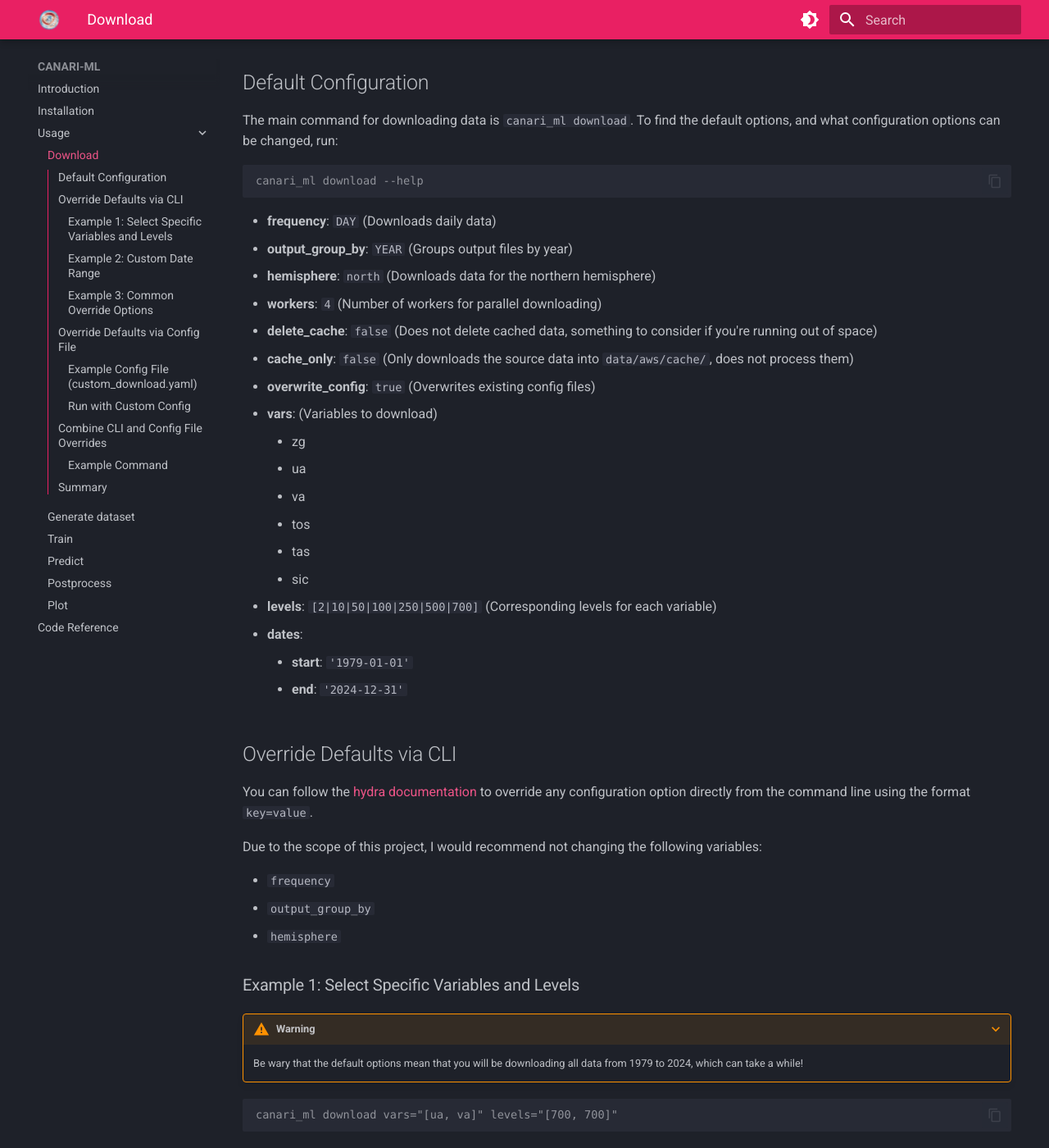
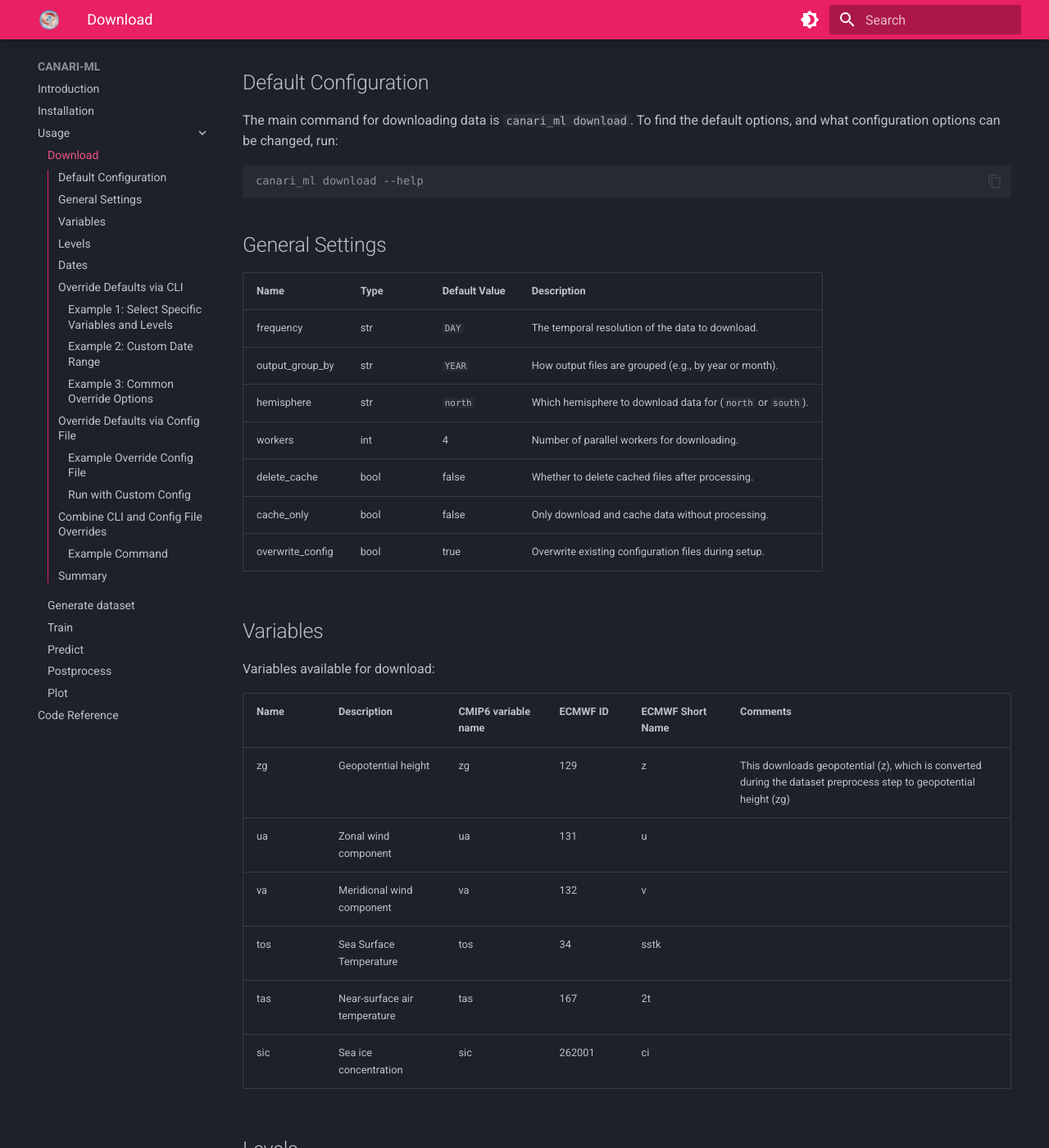
Before and after one commit to CANARI-ML/canari-ml, an MkDocs documentation site: the page built from docs/download.md, in a window 1280 px wide and 1400 px high, scrolled down 228 px. Shown: the whole window at 82% size. Built offline with MkDocs 1.6.1 and Material for MkDocs 9.7.7, drawn with Linux system fonts in a browser that asks for light colours; some web fonts are replaced; plug-ins that fetch from the network failed and are left out; some of the changed text lies outside the part shown.

Commit message:
docs: Update download vars from bullet pts to data tables
Refs: #28

````diff
--- a/docs/download.md
+++ b/docs/download.md
@@ -6,28 +6,54 @@
 
 The main command for downloading data is `canari_ml download`. To find the default options, and what configuration options can be changed, run:
 
-```console
+``` console
 canari_ml download --help
 ```
 
-- **frequency**: `DAY` (Downloads daily data)
-- **output_group_by**: `YEAR` (Groups output files by year)
-- **hemisphere**: `north` (Downloads data for the northern hemisphere)
-- **workers**: `4` (Number of workers for parallel downloading)
-- **delete_cache**: `false` (Does not delete cached data, something to consider if you're running out of space)
-- **cache_only**: `false` (Only downloads the source data into `data/aws/cache/`, does not process them)
-- **overwrite_config**: `true` (Overwrites existing config files)
-- **vars**: (Variables to download)
-    - zg
-    - ua
-    - va
-    - tos
-    - tas
-    - sic
-- **levels**: `[2|10|50|100|250|500|700]` (Corresponding levels for each variable)
-- **dates**:
-    - **start**: `'1979-01-01'`
-    - **end**: `'2024-12-31'`
+## General Settings
+
+| Name                | Type      | Default Value | Description                                                              |
+|---------------------|-----------|---------------|--------------------------------------------------------------------------|
+| frequency           | str       | `DAY`         | The temporal resolution of the data to download.                         |
+| output_group_by     | str       | `YEAR`        | How output files are grouped (e.g., by year or month).                   |
+| hemisphere          | str       | `north`       | Which hemisphere to download data for (`north` or `south`).              |
+| workers             | int       | 4             | Number of parallel workers for downloading.                              |
+| delete_cache        | bool      | false         | Whether to delete cached files after processing.                         |
+| cache_only          | bool      | false         | Only download and cache data without processing.                         |
+| overwrite_config    | bool      | true          | Overwrite existing configuration files during setup.                     |
+
+## Variables
+
+Variables available for download:
+
+| Name  | Description                     | CMIP6 variable name | ECMWF ID | ECMWF Short Name | Comments |
+|-------|---------------------------------|---------------------|----------|------------------|----------|
+| zg    | Geopotential height             | zg                  | 129      | z                | This downloads geopotential (z), which is converted during the dataset preprocess step to geopotential height (zg) |
+| ua    | Zonal wind component            | ua                  | 131      | u                |          |
+| va    | Meridional wind component       | va                  | 132      | v                |          |
+| tos   | Sea Surface Temperature         | tos                 | 34       | sstk             |          |
+| tas   | Near-surface air temperature    | tas                 | 167      | 2t               |          |
+| sic   | Sea ice concentration           | sic                 | 262001   | ci               |          |
+
+## Levels
+
+Pressure levels for variables:
+
+| Name    | Type      | Default Value                      | Description                                   |
+|---------|-----------|------------------------------------|-----------------------------------------------|
+| levels  | list[str] | `[2|10|50|100|250|500|700]`        | Pressure levels for the selected variables.   |
+
+## Dates
+
+Date range configuration:
+
+| Name      | Type      | Default Value           | Description                           |
+|-----------|-----------|-------------------------|---------------------------------------|
+| start     | str       | `'1979-01-01'`          | Start date of data download.          |
+| end       | str       | `'2024-12-31'`          | End date of data download.            |
+
+This configuration structure allows you to customize your data downloading and processing workflow. Use these tables as a reference when setting up your `config.yml` file.
+
 
 ## Override Defaults via CLI
 
@@ -44,19 +70,19 @@
 ???+ warning
     Be wary that the default options mean that you will be downloading all data from 1979 to 2024, which can take a while!
 
-```console
+``` console
 canari_ml download vars="[ua, va]" levels="[700, 700]"
 ```
 
 ### Example 2: Custom Date Range
 
-```console
+``` console
 canari_ml download dates.start="1980-01-01" dates.end="1990-12-31"
 ```
 
 ### Example 3: Common Override Options
 
-```console
+``` console
 canari_ml download vars="[ua]" levels="[700]" dates.start="[1979-01-01]" dates.end="[1979-01-02]" delete_cache=true
 ```
 
@@ -64,9 +90,9 @@
 
 For more complex customisations, you may prefer create a YAML config file and using the `--config-file` option.
 
-### Example Config File (`custom_download.yaml`)
+### Example Override Config File
 
-``` yaml
+``` yaml title="custom_download.yaml"
 vars:
   - ua
   - va
@@ -88,7 +114,7 @@
 
 ### Run with Custom Config
 
-```console
+``` console
 canari_ml download --config-file custom_download.yaml
 ```
 
@@ -98,7 +124,7 @@
 
 ### Example Command
 
-```console
+``` console
 canari_ml download --config-file custom_download.yaml vars="[ua]" levels="[700]" dates.start="1985-01-01"
 ```
 
````
